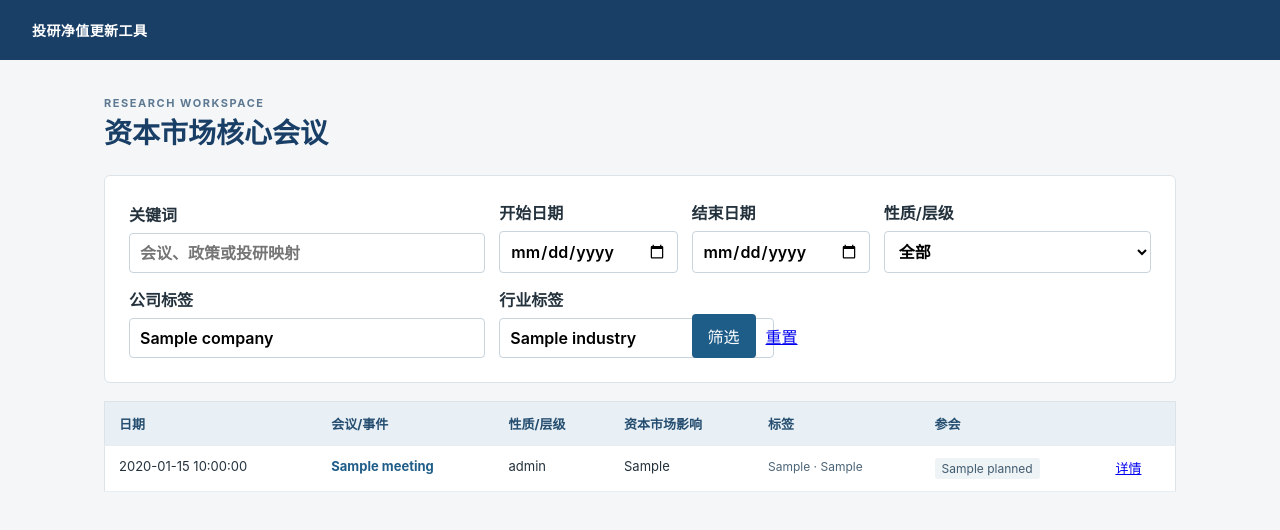
After one commit to icekale/nav-updater, a FastAPI app: template app/templates/meetings.html in a window 1280 px wide. The commit adds this page. Shown: the top 530 px of the page. Run offline with FastAPI, Linux system fonts and the light colour scheme; the template is opened without the code that fills it: most values are stand-ins (such as "Sample title", 1, 10 or a date in 2020).

Commit message:
feat: add meeting workbench

```diff
--- a/app/main.py
+++ b/app/main.py
@@ -4,6 +4,7 @@ import shutil
 import uuid
 from datetime import date
 from pathlib import Path
+from urllib.parse import urlencode
 
 from fastapi import Depends, FastAPI, File, Form, HTTPException, Request, UploadFile, status
 from fastapi.responses import FileResponse, HTMLResponse, RedirectResponse
@@ -34,7 +35,25 @@ from .jobs.review import (
     save_manual_review,
 )
 from .jobs.service import create_run, resolve_item
-from .models import AuditLog, Product, RunItem, UpdateRun, User
+from .meetings import MeetingImportError, import_meetings
+from .models import AuditLog, Meeting, Product, RunItem, UpdateRun, User
+
+ATTENDANCE_OPTIONS = (
+    ("unplanned", "未安排"),
+    ("planned", "计划参会"),
+    ("attended", "已参会"),
+    ("absent", "未参会"),
+)
+ATTENDANCE_LABELS = dict(ATTENDANCE_OPTIONS)
+
+
+def _parse_filter_date(value: str) -> date | None:
+    if not value:
+        return None
+    try:
+        return date.fromisoformat(value)
+    except ValueError:
+        return None
 
 
 def create_app(
@@ -129,6 +148,228 @@ def create_app(
             name="updates.html",
             context={"user": user, "runs": runs, "csrf_token": csrf_token(request)},
         )
+
+    def meeting_list_response(
+        request: Request,
+        user: User,
+        session: Session,
+        *,
+        q: str = "",
+        date_from: str = "",
+        date_to: str = "",
+        level: str = "",
+        company: str = "",
+        industry: str = "",
+        error: str | None = None,
+        notice: str | None = None,
+        status_code: int = 200,
+    ) -> HTMLResponse:
+        statement = select(Meeting)
+        if q.strip():
+            term = f"%{q.strip()}%"
+            statement = statement.where(
+                Meeting.title.ilike(term)
+                | Meeting.level.ilike(term)
+                | Meeting.market_impact.ilike(term)
+                | Meeting.research_mapping.ilike(term)
+            )
+        if level:
+            statement = statement.where(Meeting.level == level)
+        if company.strip():
+            statement = statement.where(Meeting.company_tags.ilike(f"%{company.strip()}%"))
+        if industry.strip():
+            statement = statement.where(Meeting.industry_tags.ilike(f"%{industry.strip()}%"))
+        start = _parse_filter_date(date_from)
+        end = _parse_filter_date(date_to)
+        if start:
+            statement = statement.where(Meeting.date_end >= start)
+        if end:
+            statement = statement.where(Meeting.date_start <= end)
+        ordered = statement.order_by(Meeting.date_start.desc(), Meeting.id.desc())
+        meetings = session.scalars(ordered).all()
+        levels = session.scalars(select(Meeting.level).distinct().order_by(Meeting.level)).all()
+        return templates.TemplateResponse(
+            request=request,
+            name="meetings.html",
+            context={
+                "user": user,
+                "meetings": meetings,
+                "levels": levels,
+                "filters": {
+                    "q": q,
+                    "date_from": date_from,
+                    "date_to": date_to,
+                    "level": level,
+                    "company": company,
+                    "industry": industry,
+                },
+                "attendance_labels": ATTENDANCE_LABELS,
+                "csrf_token": csrf_token(request),
+                "error": error,
+                "notice": notice,
+            },
+            status_code=status_code,
+        )
+
+    @app.get("/meetings", response_class=HTMLResponse)
+    def meetings_page(
+        request: Request,
+        q: str = "",
+        date_from: str = "",
+        date_to: str = "",
+        level: str = "",
+        company: str = "",
+        industry: str = "",
+        notice: str | None = None,
+        user: User = Depends(current_user),
+        session: Session = Depends(get_session),
+    ):
+        return meeting_list_response(
+            request,
+            user,
+            session,
+            q=q,
+            date_from=date_from,
+            date_to=date_to,
+            level=level,
+            company=company,
+            industry=industry,
+            notice=notice,
+        )
+
+    @app.post("/meetings/import", response_class=HTMLResponse)
+    async def meeting_import(
+        request: Request,
+        token: str = Form(...),
+        workbook: UploadFile | None = File(None),
+        user: User = Depends(require_admin),
+        session: Session = Depends(get_session),
+    ):
+        require_csrf(request, token)
+        if workbook is None or not workbook.filename:
+            return meeting_list_response(
+                request, user, session, error="请上传会议 Excel", status_code=422
+            )
+        filename = Path(workbook.filename).name
+        if Path(filename).suffix.lower() != ".xlsx":
+            return meeting_list_response(
+                request, user, session, error="仅支持 .xlsx 文件", status_code=422
+            )
+        import_dir = ensure_data_dir(app.state.settings) / "meeting-imports"
+        import_dir.mkdir(parents=True, exist_ok=True)
+        temporary_path = import_dir / f"{uuid.uuid4().hex}.xlsx"
+        try:
+            with temporary_path.open("wb") as handle:
+                shutil.copyfileobj(workbook.file, handle)
+            result = import_meetings(session, temporary_path)
+        except MeetingImportError as exc:
+            return meeting_list_response(request, user, session, error=str(exc), status_code=422)
+        finally:
+            temporary_path.unlink(missing_ok=True)
+        session.add(
+            AuditLog(
+                actor_id=user.id,
+                action="import",
+                object_type="meeting_workbook",
+                object_id="meeting_workbook",
+                context={
+                    "filename": filename,
+                    "created": result.created,
+                    "updated": result.updated,
+                    "skipped": result.skipped,
+                },
+            )
+        )
+        session.commit()
+        notice = urlencode({"notice": f"导入 {result.created} 条，更新 {result.updated} 条"})
+        return RedirectResponse(f"/meetings?{notice}", status_code=status.HTTP_303_SEE_OTHER)
+
+    def meeting_detail_response(
+        request: Request,
+        user: User,
+        meeting: Meeting,
+        *,
+        error: str | None = None,
+        status_code: int = 200,
+    ) -> HTMLResponse:
+        return templates.TemplateResponse(
+            request=request,
+            name="meeting_detail.html",
+            context={
+                "user": user,
+                "meeting": meeting,
+                "attendance_options": ATTENDANCE_OPTIONS,
+                "attendance_labels": ATTENDANCE_LABELS,
+                "csrf_token": csrf_token(request),
+                "error": error,
+            },
+            status_code=status_code,
+        )
+
+    @app.get("/meetings/{meeting_id}", response_class=HTMLResponse)
+    def meeting_detail(
+        meeting_id: int,
+        request: Request,
+        user: User = Depends(current_user),
+        session: Session = Depends(get_session),
+    ):
+        meeting = session.get(Meeting, meeting_id)
+        if meeting is None:
+            return HTMLResponse("会议不存在", status_code=404)
+        return meeting_detail_response(request, user, meeting)
+
+    @app.post("/meetings/{meeting_id}/record", response_class=HTMLResponse)
+    def save_meeting_record(
+        meeting_id: int,
+        request: Request,
+        token: str = Form(...),
+        company_tags: str = Form(""),
+        industry_tags: str = Form(""),
+        attendance_status: str = Form("unplanned"),
+        minutes: str = Form(""),
+        todo: str = Form(""),
+        conclusion: str = Form(""),
+        user: User = Depends(current_user),
+        session: Session = Depends(get_session),
+    ):
+        require_csrf(request, token)
+        meeting = session.get(Meeting, meeting_id)
+        if meeting is None:
+            return HTMLResponse("会议不存在", status_code=404)
+        if attendance_status not in ATTENDANCE_LABELS:
+            return meeting_detail_response(
+                request,
+                user,
+                meeting,
+                error="参会状态无效",
+                status_code=422,
+            )
+        meeting.company_tags = company_tags.strip()
+        meeting.industry_tags = industry_tags.strip()
+        meeting.attendance_status = attendance_status
+        meeting.minutes = minutes.strip()
+        meeting.todo = todo.strip()
+        meeting.conclusion = conclusion.strip()
+        session.add(
+            AuditLog(
+                actor_id=user.id,
+                action="update",
+                object_type="meeting",
+                object_id=str(meeting.id),
+                context={
+                    "fields": [
+                        "company_tags",
+                        "industry_tags",
+                        "attendance_status",
+                        "minutes",
+                        "todo",
+                        "conclusion",
+                    ]
+                },
+            )
+        )
+        session.commit()
+        return RedirectResponse(f"/meetings/{meeting.id}", status_code=status.HTTP_303_SEE_OTHER)
 
     @app.get("/updates/new", response_class=HTMLResponse)
     def new_update_page(request: Request, user: User = Depends(current_user)):
--- a/app/static/app.css
+++ b/app/static/app.css
@@ -18,7 +18,8 @@ h1 { font-size: 28px; line-height: 1.2; margin: 0; color: #193f67; }
 .login-panel { max-width: 420px; margin: 80px auto; }
 .login-panel input { width: 100%; }
 label { display: grid; gap: 7px; font-weight: 600; margin-bottom: 18px; }
-input[type="text"], input[type="password"], input[type="date"], input[type="file"], select, textarea { font: inherit; border: 1px solid #c9d4dd; border-radius: 4px; padding: 9px 10px; background: #fff; }
+input[type="text"], input[type="search"], input[type="password"], input[type="date"], input[type="file"], select, textarea { font: inherit; border: 1px solid #c9d4dd; border-radius: 4px; padding: 9px 10px; background: #fff; }
+a:focus-visible, button:focus-visible, input:focus-visible, select:focus-visible, textarea:focus-visible { outline: 2px solid #1f5d89; outline-offset: 2px; }
 small, .muted { color: #71808c; font-weight: 400; }
 small { font-size: 12px; }
 table { width: 100%; border-collapse: collapse; background: #fff; border: 1px solid #dce3e9; }
@@ -41,4 +42,28 @@ th { background: #e8f0f6; color: #244d6f; font-weight: 700; }
 .review-metrics input { width: 100%; }
 .review-actions { display: flex; align-items: center; justify-content: space-between; gap: 16px; margin-top: 18px; }
 .review-actions small { max-width: 68ch; }
-@media (max-width: 700px) { .topbar { height: auto; min-height: 60px; align-items: flex-start; flex-direction: column; gap: 12px; padding: 16px 20px; } nav { flex-wrap: wrap; gap: 12px; } .container { padding: 28px 16px 56px; } .page-heading { align-items: flex-start; flex-direction: column; } .review-meta { grid-template-columns: 1fr; } .review-actions { align-items: flex-start; flex-direction: column; } }
+.notice { color: #245b37; background: #edf8f0; padding: 10px; border-radius: 4px; }
+.filter-panel, .import-panel { max-width: none; margin-bottom: 18px; }
+.filter-grid { display: grid; grid-template-columns: minmax(220px, 2fr) repeat(2, minmax(150px, 1fr)) minmax(180px, 1.5fr); gap: 14px; align-items: end; }
+.filter-grid label { margin-bottom: 0; }
+.filter-actions { display: flex; gap: 10px; align-items: center; }
+.import-panel { display: flex; align-items: end; justify-content: space-between; gap: 24px; }
+.import-panel h2, .source-panel h2, .meeting-record h2 { color: #193f67; font-size: 18px; margin: 0 0 8px; }
+.import-panel p { margin: 0; }
+.import-form { display: flex; align-items: center; gap: 10px; }
+.table-wrap { overflow-x: auto; }
+.meeting-table { min-width: 960px; }
+.meeting-title { color: #1f5d89; font-weight: 700; text-decoration: none; }
+.tag-list { color: #4c6578; font-size: 12px; }
+.meeting-detail-grid { display: grid; grid-template-columns: minmax(0, 1.4fr) minmax(300px, .8fr); gap: 24px; align-items: start; }
+.source-panel { background: #fff; border: 1px solid #dce3e9; border-radius: 6px; padding: 24px; }
+.source-meta { display: grid; grid-template-columns: repeat(2, minmax(0, 1fr)); gap: 12px 18px; margin: 0; }
+.source-meta div { min-width: 0; }
+.source-meta dt { color: #71808c; font-size: 12px; margin-bottom: 4px; }
+.source-meta dd { margin: 0; font-size: 14px; }
+.source-section { border-top: 1px solid #e8edf1; margin-top: 18px; padding-top: 18px; }
+.source-section h3 { color: #244d6f; font-size: 14px; margin: 0 0 8px; }
+.detail-copy { line-height: 1.7; margin: 0; white-space: pre-wrap; }
+.meeting-record { max-width: none; }
+@media (max-width: 900px) { .filter-grid { grid-template-columns: repeat(2, minmax(0, 1fr)); } .meeting-detail-grid { grid-template-columns: 1fr; } }
+@media (max-width: 700px) { .topbar { height: auto; min-height: 60px; align-items: flex-start; flex-direction: column; gap: 12px; padding: 16px 20px; } nav { flex-wrap: wrap; gap: 12px; } .container { padding: 28px 16px 56px; } .page-heading { align-items: flex-start; flex-direction: column; } .review-meta, .filter-grid, .source-meta { grid-template-columns: 1fr; } .review-actions, .import-panel, .import-form { align-items: flex-start; flex-direction: column; } }
--- a/app/templates/base.html
+++ b/app/templates/base.html
@@ -13,6 +13,7 @@
     <nav>
       <a href="/updates">更新历史</a>
       <a href="/updates/new">新建更新</a>
+      <a href="/meetings">会议跟踪</a>
       <a href="/catalog">产品目录</a>
       {% if user.role == 'admin' %}<a href="/admin/users">账号</a>{% endif %}
       <form method="post" action="/logout" class="inline-form">
--- /dev/null
+++ b/app/templates/meetings.html
@@ -0,0 +1,54 @@
+{% extends "base.html" %}
+{% block title %}会议跟踪 | 投研净值更新工具{% endblock %}
+{% block content %}
+<div class="page-heading">
+  <div><p class="eyebrow">RESEARCH WORKSPACE</p><h1>资本市场核心会议</h1></div>
+</div>
+
+{% if error %}<p class="error">{{ error }}</p>{% endif %}
+{% if notice %}<p class="notice">{{ notice }}</p>{% endif %}
+
+<section class="form-panel filter-panel">
+  <form method="get" action="/meetings" class="filter-grid">
+    <label>关键词<input type="search" name="q" value="{{ filters.q }}" placeholder="会议、政策或投研映射"></label>
+    <label>开始日期<input type="date" name="date_from" value="{{ filters.date_from }}"></label>
+    <label>结束日期<input type="date" name="date_to" value="{{ filters.date_to }}"></label>
+    <label>性质/层级<select name="level"><option value="">全部</option>{% for item in levels %}<option value="{{ item }}" {% if filters.level == item %}selected{% endif %}>{{ item }}</option>{% endfor %}</select></label>
+    <label>公司标签<input type="search" name="company" value="{{ filters.company }}" placeholder="如：券商"></label>
+    <label>行业标签<input type="search" name="industry" value="{{ filters.industry }}" placeholder="如：金融"></label>
+    <div class="filter-actions"><button type="submit" class="primary">筛选</button><a class="button" href="/meetings">重置</a></div>
+  </form>
+</section>
+
+{% if user.role == 'admin' %}
+<section class="form-panel import-panel">
+  <div><h2>导入会议更新</h2><p class="muted">仅读取“近期会议更新”工作表；重复导入会更新来源内容，保留团队记录。</p></div>
+  <form method="post" action="/meetings/import" enctype="multipart/form-data" class="import-form">
+    <input type="hidden" name="token" value="{{ csrf_token }}">
+    <input type="file" name="workbook" accept=".xlsx,application/vnd.openxmlformats-officedocument.spreadsheetml.sheet" required>
+    <button type="submit" class="primary">导入 Excel</button>
+  </form>
+</section>
+{% endif %}
+
+<div class="table-wrap">
+  <table class="meeting-table">
+    <thead><tr><th>日期</th><th>会议/事件</th><th>性质/层级</th><th>资本市场影响</th><th>标签</th><th>参会</th><th></th></tr></thead>
+    <tbody>
+      {% for meeting in meetings %}
+      <tr>
+        <td>{{ meeting.date_raw or '待定' }}</td>
+        <td><a class="meeting-title" href="/meetings/{{ meeting.id }}">{{ meeting.title }}</a></td>
+        <td>{{ meeting.level or '-' }}</td>
+        <td>{{ meeting.market_impact[:120] }}{% if meeting.market_impact|length > 120 %}...{% endif %}</td>
+        <td>{% if meeting.company_tags or meeting.industry_tags %}<span class="tag-list">{{ meeting.company_tags }}{% if meeting.company_tags and meeting.industry_tags %} · {% endif %}{{ meeting.industry_tags }}</span>{% else %}<span class="muted">未标注</span>{% endif %}</td>
+        <td><span class="status">{{ attendance_labels.get(meeting.attendance_status, '未安排') }}</span></td>
+        <td><a href="/meetings/{{ meeting.id }}">详情</a></td>
+      </tr>
+      {% else %}
+      <tr><td colspan="7" class="muted">暂无会议记录。管理员可导入会议更新 Excel。</td></tr>
+      {% endfor %}
+    </tbody>
+  </table>
+</div>
+{% endblock %}
```
Also changed, not shown: app/meetings.py (+6 -1 lines), app/templates/meeting_detail.html (added, +39 -0 lines), tests/e2e/test_lan_flow.py (+148 -1 lines), tests/unit/test_meetings.py (+9 -0 lines).
